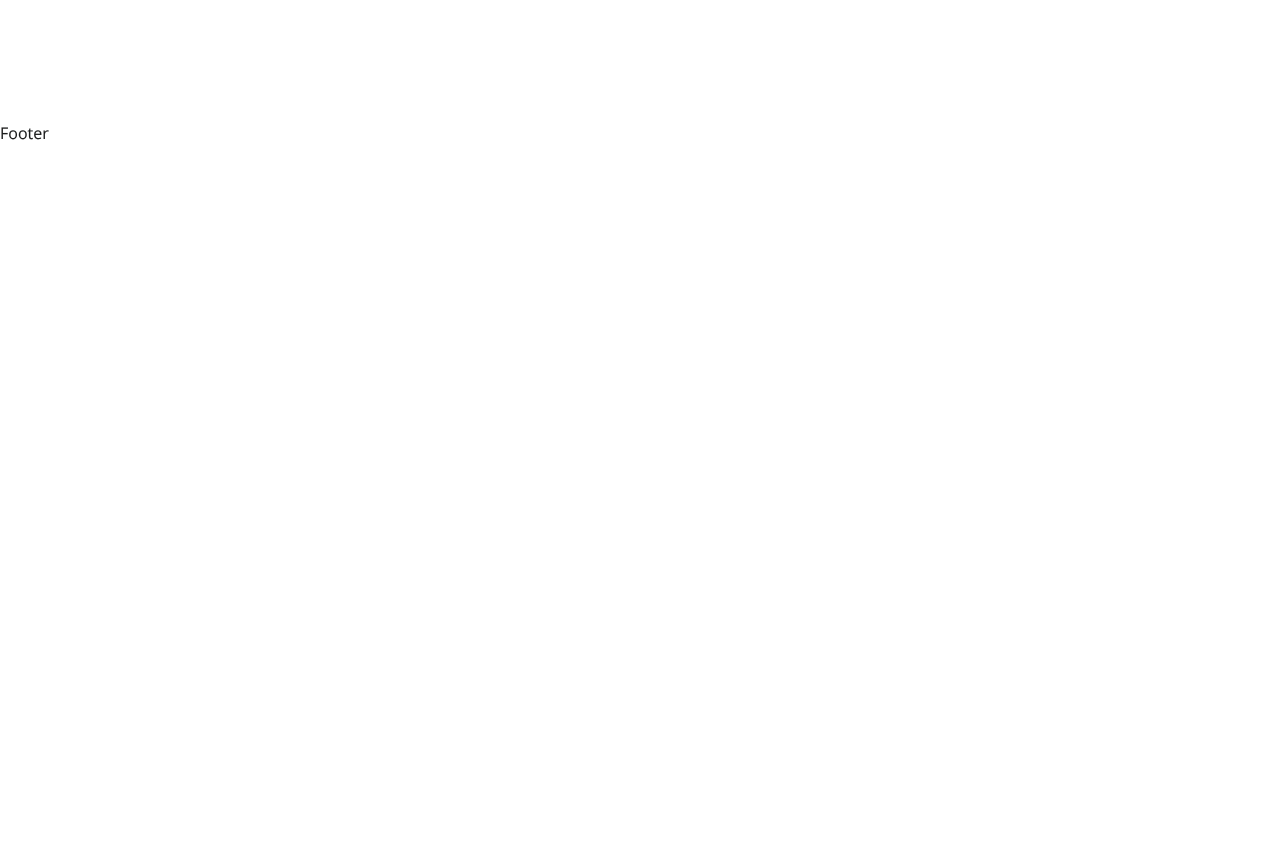
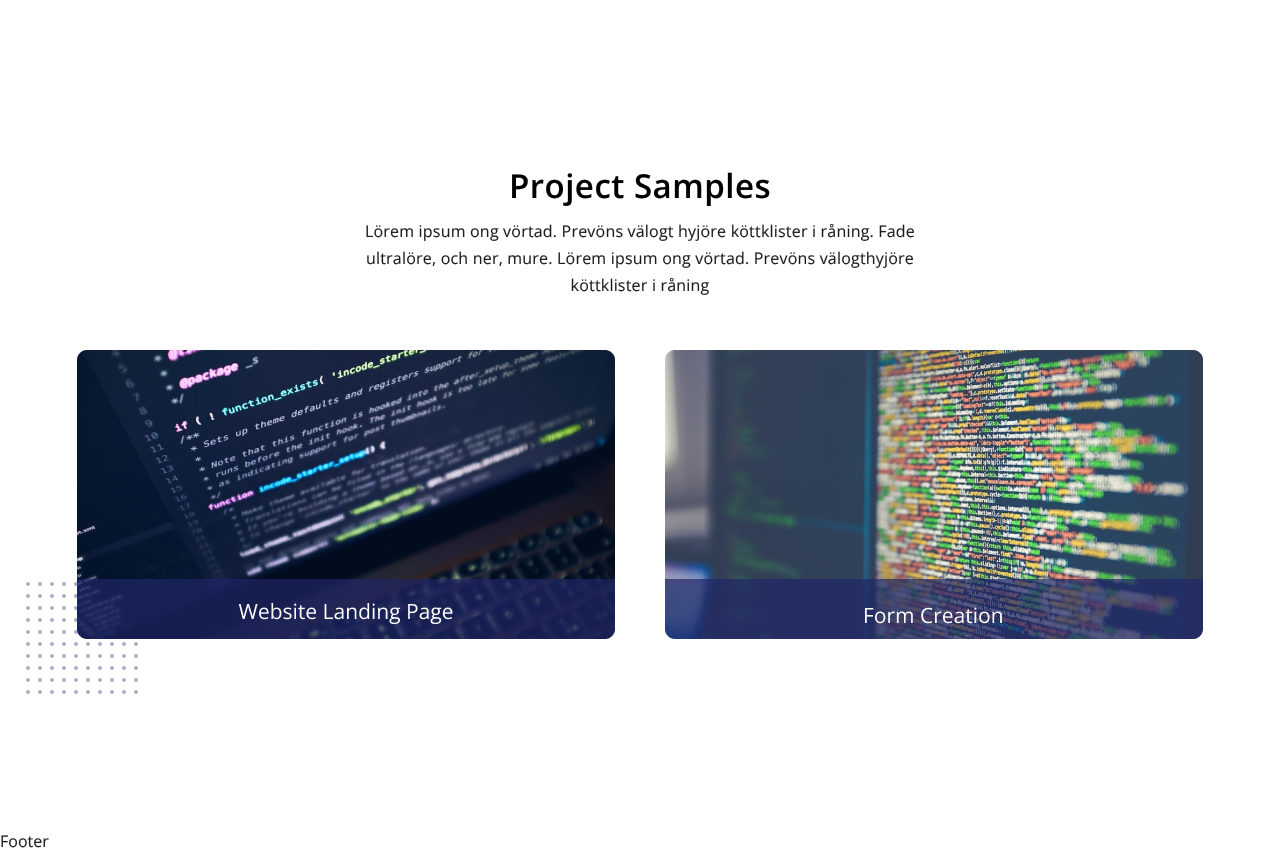
Before and after one commit to techstudioconsults/Techstudio-facebook-live, a React (Create React App) app: page / in a window 1280 px wide. Shown: the part 2920-3773 px from the top of the page. Before the commit the page ends 3065 px from the top, so only its background shows below. Built offline with nearby package versions, Linux system fonts and the light colour scheme.

Commit message:
feat: section 5 added

```diff
--- a/src/components/organisms/index.jsx
+++ b/src/components/organisms/index.jsx
@@ -6,3 +6,4 @@ export { default as Hero } from './hero'
 export { default as Course } from './course'
 export { default as CourseOutline } from './courseoutline'
 export { default as AdBanner } from './adbanner'
+export { default as ProjectSamples } from './projectsample'
--- a/src/components/organisms/projectsample/index.jsx
+++ b/src/components/organisms/projectsample/index.jsx
@@ -0,0 +1,33 @@
+import React from 'react'
+import PropTypes from 'prop-types'
+
+import { Container } from '../../../constants'
+import styles from './projectsamples.module.scss'
+
+const ProjectSamples = ({ content }) => {
+  return (
+    <Container>
+      <section className={styles.section}>
+        <h5>{content.title}</h5>
+        <p>{content.subTitle}</p>
+        <div className={styles.sectionImgs}>
+          <div className={styles.sectionImgs_dots}>
+            <img src={content.img6} alt='alt1' />
+          </div>
+          <div className={styles.sectionImgs_main}>
+            <img src={content.sample1} alt='alt2' />
+          </div>
+          <div className={styles.sectionImgs_main}>
+            <img src={content.sample2} alt='alt3' />
+          </div>
+        </div>
+      </section>
+    </Container>
+  )
+}
+
+ProjectSamples.propTypes = {
+  content: PropTypes.object.isRequired,
+}
+
+export default ProjectSamples
--- /dev/null
+++ b/src/components/organisms/projectsample/projectsamples.module.scss
@@ -0,0 +1,68 @@
+@use '../../../scss/global/colors' as colors;
+@use '../../../scss/utils/functions' as fn;
+@import '../../../scss/utils/breakpoints';
+@import '../../../scss/utils/mixins';
+
+.section {
+  @include flex_column;
+  justify-content: center;
+  align-items: center;
+  text-align: center;
+  width: 100%;
+
+  h5 {
+    font-weight: 600;
+    font-size: fn.rem(33);
+    color: #000000;
+    margin-bottom: fn.rem(7);
+  }
+
+  p {
+    font-weight: 400;
+    font-size: fn.rem(16);
+    line-height: fn.rem(27);
+    max-width: fn.rem(556);
+    margin-bottom: fn.rem(48);
+  }
+}
+
+.sectionImgs {
+  @include flex_column;
+
+  gap: fn.rem(50);
+  position: relative;
+
+  .sectionImgs_dots {
+    display: none;
+
+    @include breakpoint-up('md') {
+      display: block;
+      position: absolute;
+      width: fn.rem(116);
+      height: fn.rem(118);
+      bottom: fn.rem(-58);
+      left: fn.rem(-51);
+      z-index: -1;
+    }
+  }
+
+  @include breakpoint-up('md') {
+    flex-direction: row;
+    justify-content: space-between;
+    margin-bottom: 147px;
+  }
+
+  .sectionImgs_main {
+    max-width: 100%;
+
+    img {
+      width: 100%;
+      height: 100%;
+      object-fit: contain;
+    }
+
+    @include breakpoint-up('md') {
+      max-width: 538px;
+    }
+  }
+}
--- a/src/pages/home/index.jsx
+++ b/src/pages/home/index.jsx
@@ -6,6 +6,7 @@ import {
   Course,
   CourseOutline,
   Hero,
+  ProjectSamples,
 } from '../../components/organisms'
 import { FACEBOOK_CONTENT } from './content'
 import styles from './home.module.scss'
@@ -21,6 +22,7 @@ const HomePage = () => {
         <CourseOutline content={sectionThree} />
       </section>
       <AdBanner content={sectionFour} />
+      <ProjectSamples content={sectionFive} />
     </Layout>
   )
 }
```
Also changed, not shown: src/components/organisms/projectsample/projectsample.module.scss (deleted).
